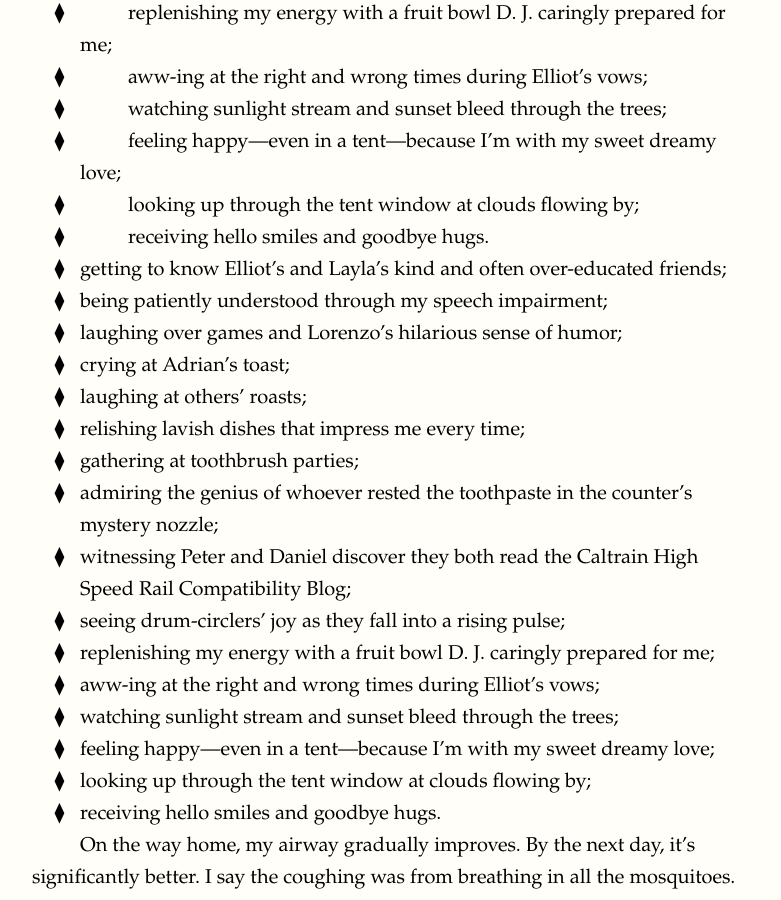
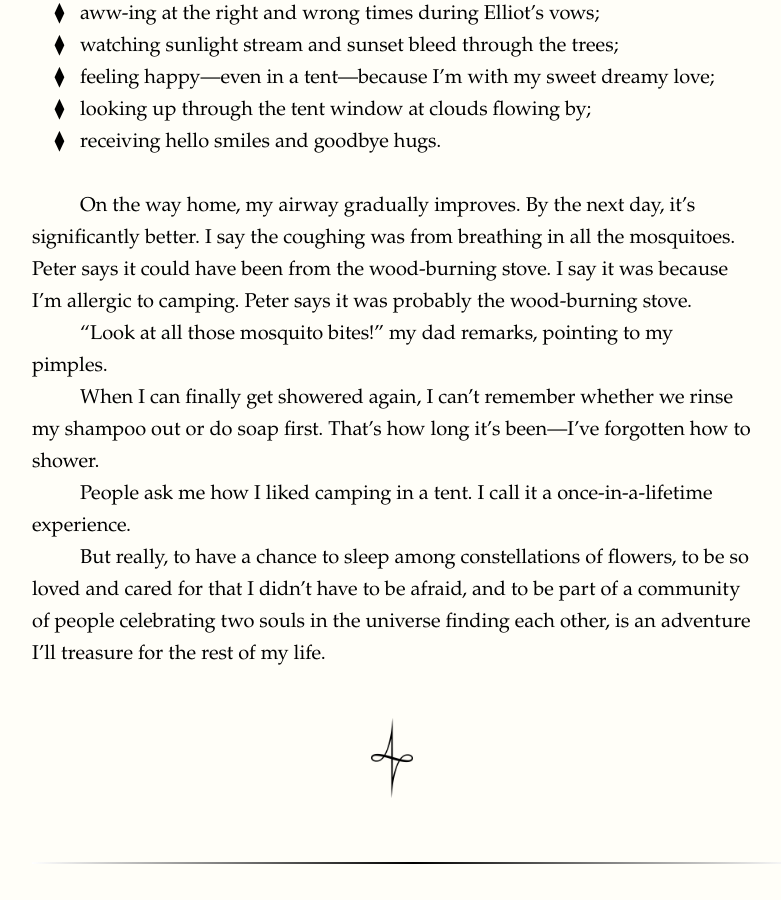
Before and after one commit to aubrielee/aubrielee.github.io, a Jekyll site: the page built from camping.md, in a window 1280 px wide and 900 px high, scrolled down 2192 px. Shown: the whole window, without its empty margins (248-1029 px from the left). Built offline with Jekyll 4.4.1, drawn with Linux system fonts in a browser that asks for light colours; nearby versions of some CDN libraries; some web fonts are replaced.

Commit message:
Update camping.md

```diff
--- a/camping.md
+++ b/camping.md
@@ -39,38 +39,6 @@ I had COVID two weeks ago, but after two negative tests, I had no luck using it
 I’m grateful that Elliot, Layla, and others keep checking up on how Peter and I are doing. I feel reassured when Elliot says we can figure something out if we need to get me off-site early. But I decide I’m in for the full core memory:
 
 * getting to know Elliot’s and Layla’s kind and often over-educated friends;
-
-* being patiently understood through my speech impairment;
-
-* laughing over games and Lorenzo’s hilarious sense of humor;
-
-* crying at Adrian’s toast;
-
-* laughing at others’ roasts;
-
-* relishing lavish dishes that impress me every time;
-
-* gathering at toothbrush parties;
-
-* admiring the genius of whoever rested the toothpaste in the counter’s mystery nozzle;
-
-* witnessing Peter and Daniel discover they both read the Caltrain High Speed Rail Compatibility Blog;
-
-* seeing drum-circlers’ joy as they fall into a rising pulse;
-
-* replenishing my energy with a fruit bowl D. J. caringly prepared for me;
-
-* aww-ing at the right and wrong times during Elliot’s vows;
-
-* watching sunlight stream and sunset bleed through the trees;
-
-* feeling happy—even in a tent—because I’m with my sweet dreamy love;
-
-* looking up through the tent window at clouds flowing by;
-
-* receiving hello smiles and goodbye hugs.
-
-* getting to know Elliot’s and Layla’s kind and often over-educated friends;
 * being patiently understood through my speech impairment;
 * laughing over games and Lorenzo’s hilarious sense of humor;
 * crying at Adrian’s toast;
@@ -87,6 +55,8 @@ I’m grateful that Elliot, Layla, and others keep checking up on how Peter and
 * looking up through the tent window at clouds flowing by;
 * receiving hello smiles and goodbye hugs.
 
+<br>
+
 On the way home, my airway gradually improves. By the next day, it’s significantly better. I say the coughing was from breathing in all the mosquitoes. Peter says it could have been from the wood-burning stove. I say it was because I’m allergic to camping. Peter says it was probably the wood-burning stove.
 
 “Look at all those mosquito bites!” my dad remarks, pointing to my pimples.
```
